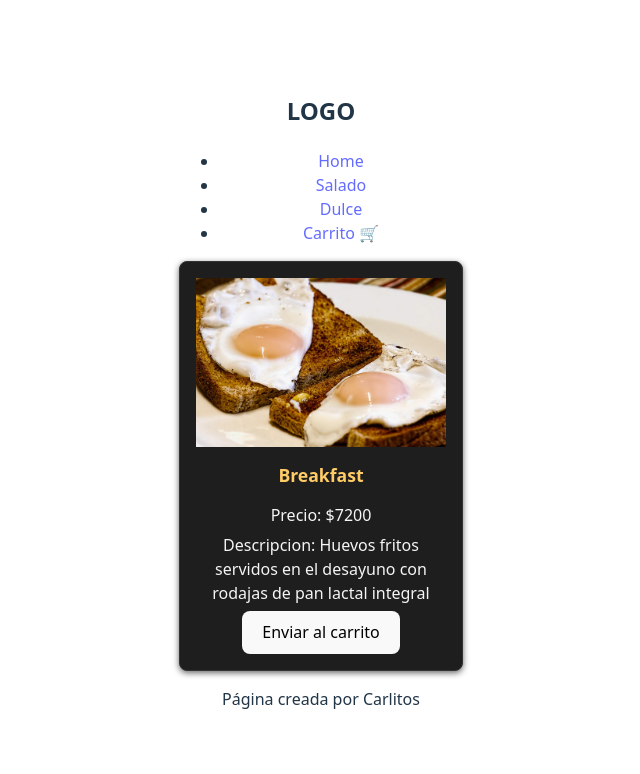
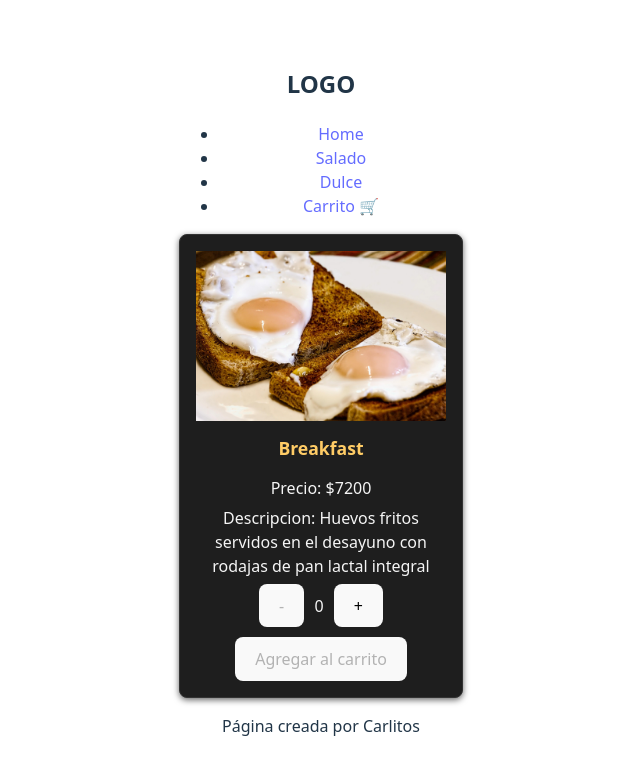
Before and after one commit to carlosbinker/react-practica, a React (Vite) app: page /detail/1 in a window 1280 px wide. Shown: the top 774 px of the page, without its empty margins (319-959 px from the left). Built offline with nearby package versions, Linux system fonts and the light colour scheme.

Commit message:
Al componente ItenDetail le agregamos la funcionalidad de agregar más de un producto, usando dos botones, uno para decrementar y otro para incrementar

```diff
--- a/src/App.jsx
+++ b/src/App.jsx
@@ -17,7 +17,8 @@
             <Header />
               <Routes>
                 <Route path="/" element={<ItemListContainer titulo={"Bienvenidos"}/>}/>
-                <Route path="/detail/:id" element={<ItemDetailContainer/>}/>
+                <Route path="/detail/:id" element={<ItemDetailContainer />} />
+                <Route path="/carrito" element={<h1>Carrito</h1>} />
               </Routes>
             <Footer />
           </div>
--- /dev/null
+++ b/src/components/Count/Count.css
@@ -0,0 +1,12 @@
+.count-container{
+    display: flex;
+    flex-direction: column;
+    align-items: center;
+    gap: 10px;
+}
+
+.count-buttons{
+    display: flex;
+    align-items: center;
+    gap: 10px;
+}
--- /dev/null
+++ b/src/components/Count/Count.jsx
@@ -0,0 +1,36 @@
+import { useState } from "react";
+import "./Count.css";
+
+export const Count = ({ btnText, onConfirm }) => {
+
+    // onConfirm es una función que le paso como props
+
+    const [count, setCount] = useState(0);
+
+    const increment = () => {
+        setCount((prev) => prev + 1);
+    }
+
+    const decrement = () => {
+        setCount((prev) => prev > 0 ? prev - 1 : 0);
+    }
+
+    const confirm = () => {
+        if (count > 0) {
+            onConfirm(count);
+        }
+    };
+
+    return (
+        <div className="count-container">
+            <div className="count-buttons">
+                {/* Podemos deshabilitar botones por lógica con disabled */}
+                <button className="btn" onClick={decrement} disabled={count === 0}>-</button>
+                <span>{count}</span>
+                <button className="btn" onClick={increment}>+</button>
+            </div>
+
+            <button className="btn btn-add" onClick={confirm} disabled={count ===0}>{btnText}</button>
+        </div>
+    );
+};
--- a/src/components/ItemDetail/ItemDetail.jsx
+++ b/src/components/ItemDetail/ItemDetail.jsx
@@ -1,11 +1,25 @@
 import { Item } from "../Item/Item";
 import { useCartContext } from "../../context/CartContext/useCartContext";
+import { Count } from "../Count/Count";
 
 export const ItemDetail = ({ detail }) => {
   const { addItem } = useCartContext();
+
+  const handleAdd = (quantity) => {
+    addItem({ ...detail, quantity });
+  };
+
   return (
+    // Si ustedes deciden NO reutilizar el componente item y acá hacer una sección totalmente nueva, pueden despreocuparse
+    // del link en ItemList.
+
+    // En el caso de optar por la NO reutilización, pueden colocar el link envolviendo el <article> en Item y dejar como estaba el
+    // ItemList, sin modificaciones.
+
     <Item {...detail}>
-      <button onClick={() => {addItem(detail)}}>Enviar al carrito</button>
+      <Count btnText={"Agregar al carrito"} onConfirm={handleAdd} />
+
+      {/* <button onClick={() => {addItem(detail)}}>Enviar al carrito</button> */}
     </Item>
   );
 };
```
